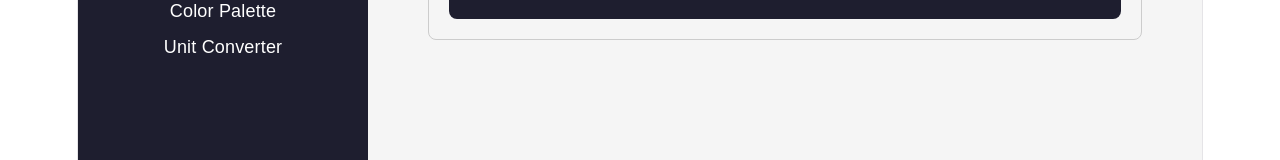
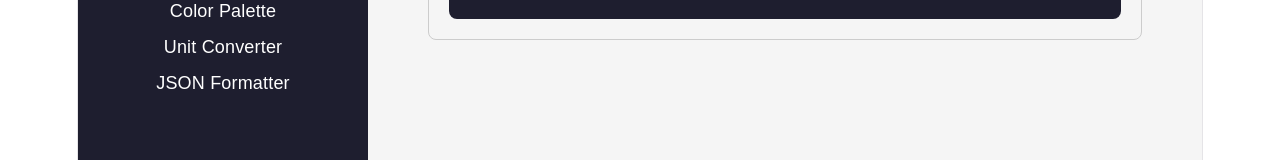
Before and after one commit to AjimTamboli-Web/all-in-one-toolkit, a React (Vite) app: page /unit-converter in a window 1280 px wide. Shown: the part 321-481 px from the top of the page. Built offline with nearby package versions, Linux system fonts and the light colour scheme.

Commit message:
json fetch

```diff
--- a/src/App.jsx
+++ b/src/App.jsx
@@ -12,6 +12,7 @@ import SplitBill from './components/SplitBill'
 import EMICalculator from './components/EMICalculator'
 import ColorPalette from './components/ColorPalette'
 import UnitConverter from './components/UnitConverter'
+import JSONFormatter from './components/JSONFormatter'
 
 // 2. Export our App function as the default export so main.jsx can use it
 export default function App() {
@@ -55,6 +56,9 @@ export default function App() {
           <li>
             <Link to="/unit-converter" style={{ color: 'white', textDecoration: 'none' }}> Unit Converter</Link>
           </li>
+          <li>
+            <Link to="/json-formatter" style={{ color: 'white', textDecoration: 'none' }}> JSON Formatter</Link>
+          </li>
         </ul>
       </nav>
 
@@ -96,6 +100,8 @@ export default function App() {
           <Route path="/color-palette" element={<ColorPalette />} />
 
           <Route path="/unit-converter" element={<UnitConverter />} />
+
+          <Route path="/json-formatter" element={<JSONFormatter />} />
         </Routes>
       </main>
 
```
